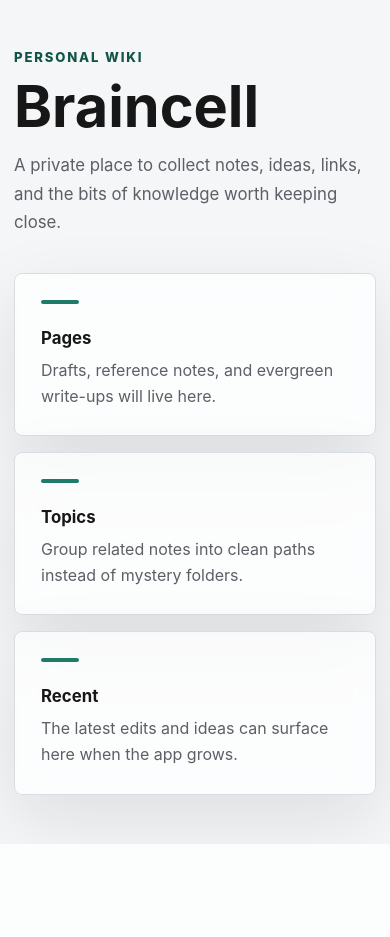
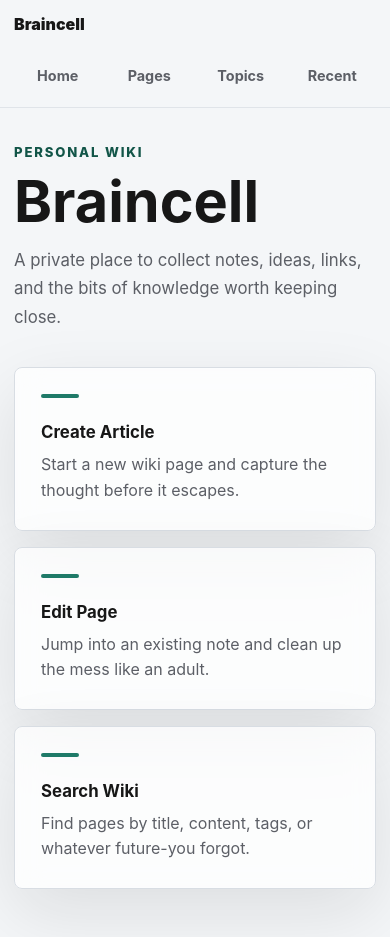
Before and after one commit to markduplock/braincell, a Flask app: page / in a window 390 px wide. Before the commit the page ends 844 px from the top, so only its background shows below. Run offline with Flask 3, Linux system fonts and the light colour scheme.

Commit message:
Placeholder pages and routing

```diff
--- a/app.py
+++ b/app.py
@@ -6,3 +6,18 @@ app = Flask(__name__)
 @app.route("/")
 def index():
     return render_template("index.html")
+
+
+@app.route("/pages")
+def pages():
+    return render_template("pages.html")
+
+
+@app.route("/topics")
+def topics():
+    return render_template("topics.html")
+
+
+@app.route("/recent")
+def recent():
+    return render_template("recent.html")
--- a/static/style.css
+++ b/static/style.css
@@ -24,11 +24,61 @@ body {
   background: var(--bg);
 }
 
+.site-header {
+  position: fixed;
+  top: 0;
+  left: 0;
+  z-index: 10;
+  width: 100%;
+  border-bottom: 1px solid rgb(216 221 227 / 72%);
+  background: rgb(244 246 248 / 86%);
+  backdrop-filter: blur(16px);
+}
+
+.site-nav {
+  width: min(1100px, calc(100% - 40px));
+  min-height: 64px;
+  margin: 0 auto;
+  display: flex;
+  align-items: center;
+  justify-content: space-between;
+  gap: 24px;
+}
+
+.brand-link {
+  font-size: 1rem;
+  font-weight: 900;
+  color: var(--ink);
+}
+
+.nav-links {
+  display: flex;
+  align-items: center;
+  gap: 6px;
+}
+
+.nav-links a {
+  padding: 10px 12px;
+  border-radius: 8px;
+  font-size: 0.9rem;
+  font-weight: 700;
+  color: var(--muted);
+  transition:
+    color 160ms ease,
+    background-color 160ms ease;
+}
+
+.nav-links a:hover,
+.nav-links a:focus {
+  color: var(--accent-dark);
+  background: rgb(31 122 104 / 10%);
+}
+
 .page-shell {
   width: min(1100px, calc(100% - 40px));
   min-height: 100vh;
   margin: 0 auto;
-  padding: 80px 0;
+  padding: 120px 0 80px;
   display: grid;
   align-content: center;
   gap: 36px;
@@ -53,6 +103,11 @@ p {
   margin-top: 0;
 }
 
+a {
+  color: inherit;
+  text-decoration: none;
+}
+
 h1 {
   margin-bottom: 18px;
   font-size: 8.5rem;
@@ -73,6 +128,10 @@ h1 {
   gap: 16px;
 }
 
+.quick-panel a {
+  display: block;
+}
+
 article {
   min-height: 190px;
   padding: 26px;
@@ -81,6 +140,25 @@ article {
   background: rgb(255 255 255 / 72%);
   box-shadow: var(--shadow);
   backdrop-filter: blur(14px);
+  cursor: pointer;
+  transition:
+    transform 180ms ease,
+    border-color 180ms ease,
+    background-color 180ms ease,
+    box-shadow 180ms ease;
+}
+
+article:hover,
+article:focus-within {
+  transform: translateY(-4px);
+  border-color: var(--accent);
+  background: var(--panel);
+  box-shadow: 0 28px 80px rgb(23 23 23 / 14%);
+}
+
+article:active {
+  transform: translateY(-1px) scale(0.99);
+  box-shadow: 0 18px 50px rgb(23 23 23 / 12%);
 }
 
 .marker {
@@ -90,6 +168,12 @@ article {
   margin-bottom: 24px;
   border-radius: 999px;
   background: var(--accent);
+  transition: width 180ms ease;
+}
+
+article:hover .marker,
+article:focus-within .marker {
+  width: 52px;
 }
 
 h2 {
@@ -104,9 +188,29 @@ article p {
 }
 
 @media (max-width: 760px) {
+  .site-nav {
+    width: min(100% - 28px, 1100px);
+    min-height: auto;
+    padding: 14px 0;
+    align-items: flex-start;
+    flex-direction: column;
+  }
+
+  .nav-links {
+    width: 100%;
+    display: grid;
+    grid-template-columns: repeat(4, minmax(0, 1fr));
+    gap: 4px;
+  }
+
+  .nav-links a {
+    padding: 9px 6px;
+    text-align: center;
+  }
+
   .page-shell {
     width: min(100% - 28px, 1100px);
-    padding: 48px 0;
+    padding: 144px 0 48px;
   }
 
   h1 {
--- a/templates/index.html
+++ b/templates/index.html
@@ -1,41 +1,38 @@
-<!doctype html>
-<html lang="en">
-  <head>
-    <meta charset="UTF-8" />
-    <meta name="viewport" content="width=device-width, initial-scale=1.0" />
-    <title>Braincell</title>
-    <link rel="stylesheet" href="{{ url_for('static', filename='style.css') }}" />
-  </head>
-  <body>
+{% extends "layout.html" %} {% block body %}
 <main class="page-shell">
   <section class="hero">
     <p class="eyebrow">Personal wiki</p>
     <h1>Braincell</h1>
     <p class="intro">
-          A private place to collect notes, ideas, links, and the bits of
-          knowledge worth keeping close.
+      A private place to collect notes, ideas, links, and the bits of knowledge
+      worth keeping close.
     </p>
   </section>
 
-      <section class="quick-panel" aria-label="Wiki placeholder sections">
+  <section class="quick-panel" aria-label="Wiki actions">
+    <a href="#">
       <article>
         <span class="marker"></span>
-          <h2>Pages</h2>
-          <p>Drafts, reference notes, and evergreen write-ups will live here.</p>
+        <h2>Create Article</h2>
+        <p>Start a new wiki page and capture the thought before it escapes.</p>
       </article>
+    </a>
 
+    <a href="#">
       <article>
         <span class="marker"></span>
-          <h2>Topics</h2>
-          <p>Group related notes into clean paths instead of mystery folders.</p>
+        <h2>Edit Page</h2>
+        <p>Jump into an existing note and clean up the mess like an adult.</p>
       </article>
+    </a>
 
+    <a href="#">
       <article>
         <span class="marker"></span>
-          <h2>Recent</h2>
-          <p>The latest edits and ideas can surface here when the app grows.</p>
+        <h2>Search Wiki</h2>
+        <p>Find pages by title, content, tags, or whatever future-you forgot.</p>
       </article>
+    </a>
   </section>
 </main>
-  </body>
-</html>
+{% endblock %}
--- /dev/null
+++ b/templates/layout.html
@@ -0,0 +1,27 @@
+<!doctype html>
+<html lang="en">
+  <head>
+    <meta charset="UTF-8" />
+    <meta name="viewport" content="width=device-width, initial-scale=1.0" />
+    <link
+      rel="stylesheet"
+      href="{{ url_for('static', filename='style.css') }}"
+    />
+    <title>Braincell</title>
+  </head>
+  <body>
+    <header class="site-header">
+      <nav class="site-nav" aria-label="Main navigation">
+        <a class="brand-link" href="{{ url_for('index') }}">Braincell</a>
+        <div class="nav-links">
+          <a href="{{ url_for('index') }}">Home</a>
+          <a href="{{ url_for('pages') }}">Pages</a>
+          <a href="{{ url_for('topics') }}">Topics</a>
+          <a href="{{ url_for('recent') }}">Recent</a>
+        </div>
+      </nav>
+    </header>
+
+    {% block body %}{% endblock %}
+  </body>
+</html>
```
Also changed, not shown: templates/pages.html (added, +38 -0 lines), templates/recent.html (added, +62 -0 lines), templates/topics.html (added, +38 -0 lines). Lines whose indentation alone changed are shown as unchanged.
